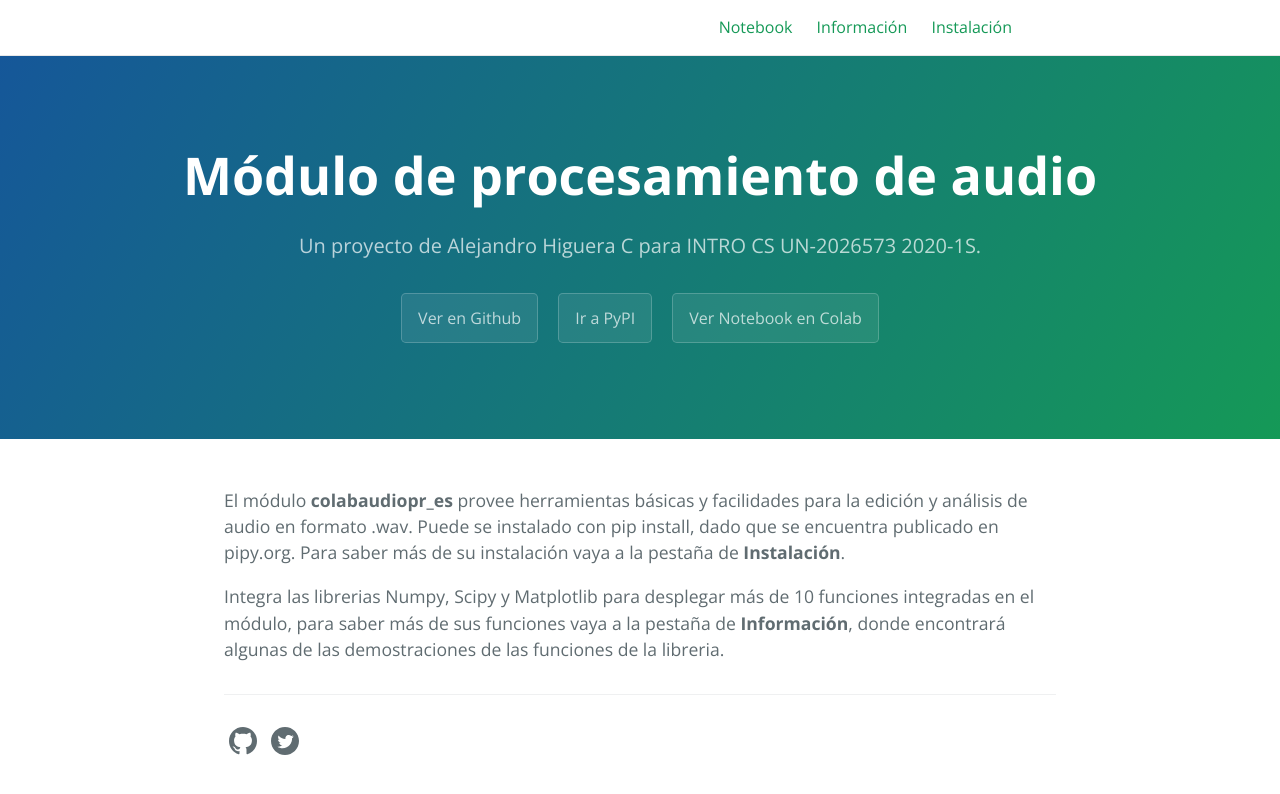
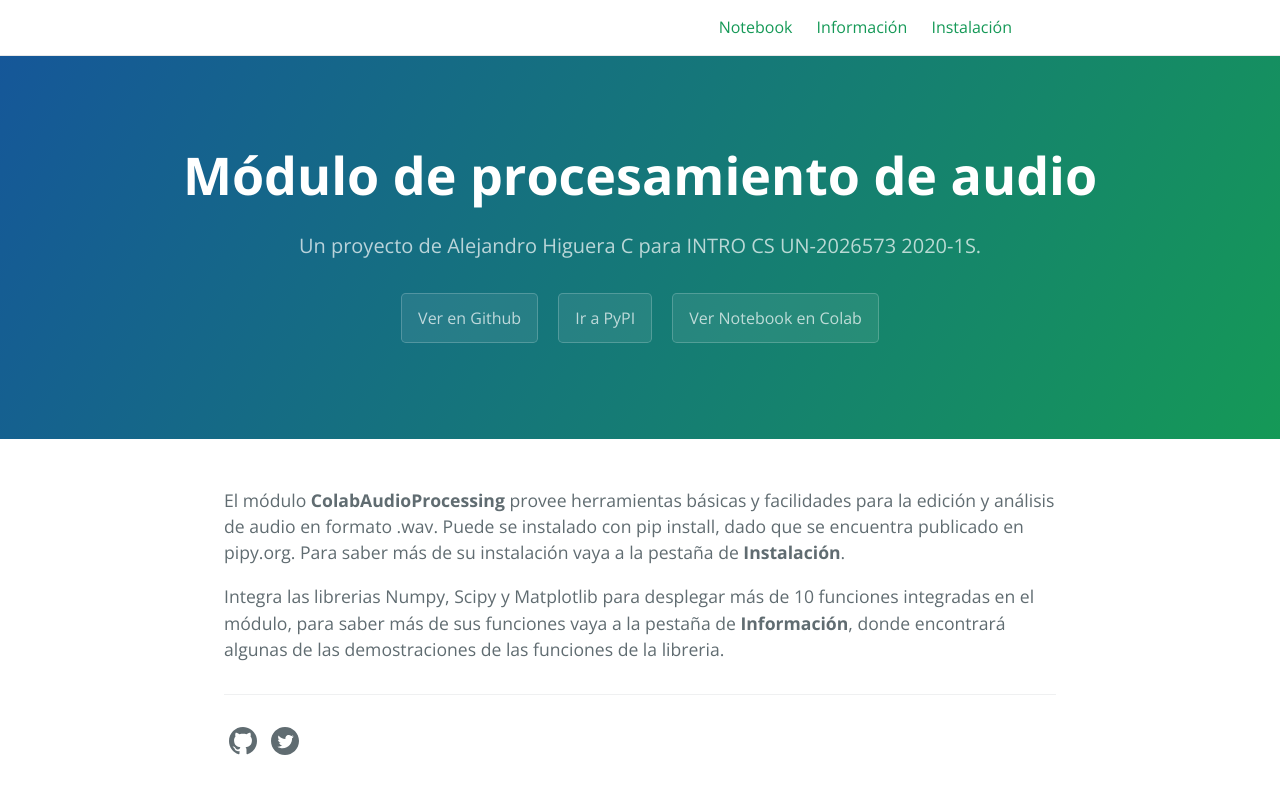
Before and after one commit to DarkNightSoldier/AudioProcessing, a Jekyll site: the page built from index.md, in a window 1280 px wide. Shown: the top 794 px of the page. Built offline with Jekyll 4.4.1, drawn with Linux system fonts in a browser that asks for light colours.

Commit message:
Update home page

```diff
--- a/index.md
+++ b/index.md
@@ -8,6 +8,6 @@
 layout: home
 ---
 
-El módulo **colabaudiopr_es** provee herramientas básicas y facilidades para la edición y análisis de audio en formato .wav. Puede se instalado con pip install, dado que se encuentra publicado en pipy.org. Para saber más de su instalación vaya a la pestaña de **Instalación**.
+El módulo **ColabAudioProcessing** provee herramientas básicas y facilidades para la edición y análisis de audio en formato .wav. Puede se instalado con pip install, dado que se encuentra publicado en pipy.org. Para saber más de su instalación vaya a la pestaña de **Instalación**.
 
 Integra las librerias Numpy, Scipy y Matplotlib para desplegar más de 10 funciones integradas en el módulo, para saber más de sus funciones vaya a la pestaña de **Información**, donde encontrará algunas de las demostraciones de las funciones de la libreria.
```
